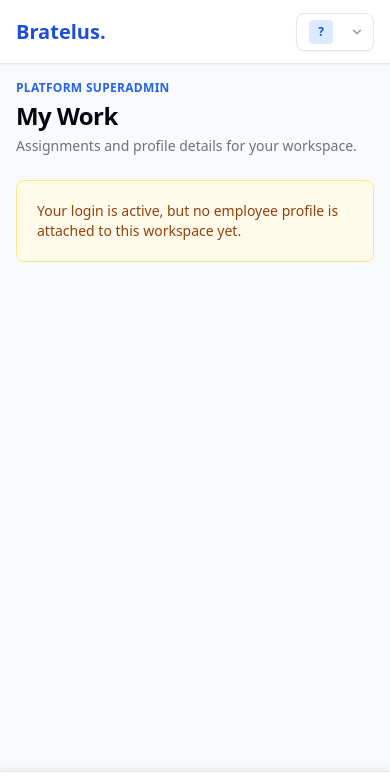
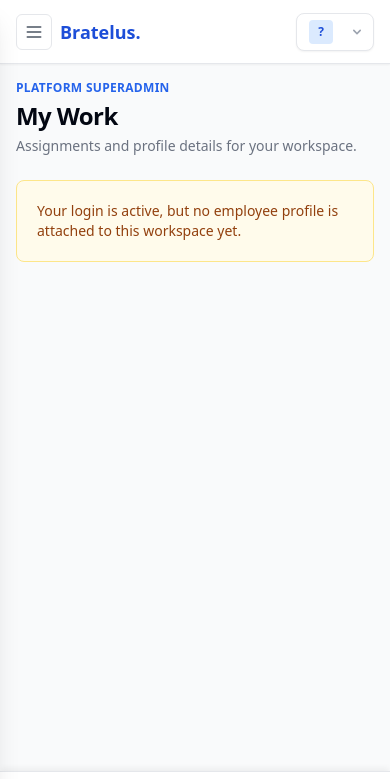
Before and after one commit to bononamedia/bratelus-crm, a Django app: page /me/ in a window 390 px wide. Shown: the top 779 px of the page. Run offline with Django 5.2, Linux system fonts and the light colour scheme; the visitor is signed in with stand-in values (Sample User, id 1); data that the repository does not hold is empty; parts of the project's set-up code (start-up, migrations or seed data) failed here and were passed over; some libraries are stand-ins or nearby versions.

Commit message:
Fix navigation separation and mobile responsiveness

```diff
--- a/templates/base.html
+++ b/templates/base.html
@@ -33,6 +33,7 @@
 
         .nav-module {
             overflow: hidden;
+            flex: 0 0 auto;
         }
 
         .nav-module-toggle:focus-visible,
@@ -42,15 +43,22 @@
         }
     </style>
 </head>
-<body class="bg-gray-50 text-gray-900 font-sans antialiased pb-16 md:pb-0 md:pl-72 flex flex-col min-h-screen">
+<body class="bg-gray-50 text-gray-900 font-sans antialiased pb-16 md:pb-0 md:pl-72 flex flex-col min-h-screen overflow-x-hidden">
 
-    <aside class="hidden md:flex flex-col w-72 h-screen px-4 py-6 bg-slate-950 text-white fixed top-0 left-0 z-40 shadow-lg">
+    <div id="mobile-sidebar-backdrop" class="fixed inset-0 z-40 hidden bg-slate-950/55 backdrop-blur-sm md:hidden" onclick="closeMobileSidebar()"></div>
+
+    <aside id="app-sidebar" class="fixed left-0 top-0 z-50 flex h-dvh w-[min(18rem,calc(100vw-3rem))] -translate-x-full flex-col bg-slate-950 px-4 py-5 text-white shadow-xl transition-transform duration-200 md:z-40 md:w-72 md:translate-x-0 md:py-6">
         <div class="mb-6 flex items-center justify-between">
             <h2 class="text-2xl font-semibold text-white">Bratelus<span class="text-sky-400">.</span></h2>
-            <span class="rounded-full border border-white/10 bg-white/5 px-2 py-1 text-[10px] font-medium uppercase tracking-wide text-slate-400">CRM</span>
+            <div class="flex items-center gap-2">
+                <span class="rounded-full border border-white/10 bg-white/5 px-2 py-1 text-[10px] font-medium uppercase tracking-wide text-slate-400">CRM</span>
+                <button type="button" onclick="closeMobileSidebar()" class="flex h-8 w-8 items-center justify-center rounded-md text-slate-400 hover:bg-white/10 hover:text-white md:hidden" aria-label="Close navigation">
+                    <svg class="h-5 w-5" fill="none" stroke="currentColor" viewBox="0 0 24 24"><path stroke-linecap="round" stroke-linejoin="round" stroke-width="2" d="M6 18L18 6M6 6l12 12"></path></svg>
+                </button>
+            </div>
         </div>
-        <nav class="flex flex-col gap-2 flex-1 overflow-y-auto pr-1">
-            <a href="{% url 'dashboard' %}" class="flex items-center rounded-lg border border-white/10 bg-white/5 px-3 py-2.5 text-sm font-medium text-slate-100 hover:bg-white/10 transition-colors">
+        <nav class="flex min-h-0 flex-1 flex-col gap-2 overflow-y-auto overscroll-contain pr-1">
+            <a href="{% url 'dashboard' %}" class="flex shrink-0 items-center rounded-lg border border-white/10 bg-white/5 px-3 py-2.5 text-sm font-medium text-slate-100 hover:bg-white/10 transition-colors">
                 <span class="mr-3 flex h-8 w-8 items-center justify-center rounded-md bg-sky-500/10 text-sky-300">
                     <svg class="w-4 h-4" fill="none" stroke="currentColor" viewBox="0 0 24 24"><path stroke-linecap="round" stroke-linejoin="round" stroke-width="2" d="M3 12l2-2m0 0l7-7 7 7M5 10v10a1 1 0 001 1h3m10-11l2 2m-2-2v10a1 1 0 01-1 1h-3m-6 0a1 1 0 001-1v-4a1 1 0 011-1h2a1 1 0 011 1v4a1 1 0 001 1m-6 0h6"></path></svg>
                 </span>
@@ -74,7 +82,6 @@
                     <a href="{% url 'contacts' %}" class="nav-subitem">Contacts</a>
                     <a href="{% url 'properties' %}" class="nav-subitem">Properties</a>
                     <a href="{% url 'payment_methods' %}" class="nav-subitem">Payment Methods</a>
-                    <a href="{% url 'billing_overview' %}" class="nav-subitem">Bratelus Subscription</a>
                     <a href="{% url 'leads' %}" class="nav-subitem">Leads Pipeline</a>
                 </div>
             </div>
@@ -200,21 +207,26 @@
         </div>
     </aside>
 
-    <div class="flex-1 flex flex-col relative w-full">
+    <div class="relative flex w-full min-w-0 flex-1 flex-col">
 
         <header class="bg-white border-b border-gray-200 h-16 flex items-center justify-between px-4 sm:px-6 lg:px-8 shadow-sm z-30 sticky top-0">
-            <div class="md:hidden font-semibold text-xl text-blue-700">Bratelus.</div>
+            <div class="flex items-center gap-2 md:hidden">
+                <button type="button" onclick="openMobileSidebar()" class="flex h-9 w-9 items-center justify-center rounded-md border border-gray-200 text-gray-600 hover:bg-gray-50" aria-label="Open navigation" aria-controls="app-sidebar">
+                    <svg class="h-5 w-5" fill="none" stroke="currentColor" viewBox="0 0 24 24"><path stroke-linecap="round" stroke-linejoin="round" stroke-width="2" d="M4 6h16M4 12h16M4 18h16"></path></svg>
+                </button>
+                <div class="font-semibold text-lg text-blue-700">Bratelus.</div>
+            </div>
 
             <div class="hidden md:block flex-1"></div>
 
-            <div class="relative inline-block text-left">
+            <div class="relative inline-block max-w-[calc(100vw-8rem)] text-left sm:max-w-none">
                 <div>
-                    <button type="button" onclick="toggleOrgMenu()" class="inline-flex items-center justify-between w-full rounded-lg border border-gray-200 shadow-sm px-3 py-1.5 bg-white text-sm font-medium text-gray-700 hover:bg-gray-50 focus:outline-none focus:ring-2 focus:ring-offset-2 focus:ring-blue-500 transition-all" id="org-menu-button" aria-expanded="true" aria-haspopup="true">
-                        <div class="flex items-center">
+                    <button type="button" onclick="toggleOrgMenu()" class="inline-flex w-full items-center justify-between rounded-lg border border-gray-200 bg-white px-3 py-1.5 text-sm font-medium text-gray-700 shadow-sm transition-all hover:bg-gray-50 focus:outline-none focus:ring-2 focus:ring-blue-500 focus:ring-offset-2" id="org-menu-button" aria-expanded="false" aria-haspopup="true">
+                        <div class="flex min-w-0 items-center">
                             <div class="h-6 w-6 rounded bg-blue-100 text-blue-700 flex items-center justify-center font-bold mr-2 text-xs uppercase">
                                 {{ active_org.name|make_list|first|default:"?" }}
                             </div>
-                            <span id="current-org-name" class="hidden sm:inline">{{ active_org.name|default:"Select Organization" }}</span>
+                            <span id="current-org-name" class="hidden truncate sm:inline">{{ active_org.name|default:"Select Organization" }}</span>
                         </div>
                         <svg class="-mr-1 ml-2 h-4 w-4 text-gray-400" xmlns="http://www.w3.org/2000/svg" viewBox="0 0 20 20" fill="currentColor" aria-hidden="true">
                             <path fill-rule="evenodd" d="M5.293 7.293a1 1 0 011.414 0L10 10.586l3.293-3.293a1 1 0 111.414 1.414l-4 4a1 1 0 01-1.414 0l-4-4a1 1 0 010-1.414z" clip-rule="evenodd" />
@@ -222,7 +234,7 @@
                     </button>
                 </div>
 
-                <div id="org-dropdown-menu" class="origin-top-right absolute right-0 mt-2 w-64 rounded-md shadow-lg bg-white ring-1 ring-black ring-opacity-5 divide-y divide-gray-100 hidden z-50" role="menu" aria-orientation="vertical" aria-labelledby="org-menu-button" tabindex="-1">
+                <div id="org-dropdown-menu" class="absolute right-0 z-50 mt-2 hidden w-72 max-w-[calc(100vw-2rem)] origin-top-right divide-y divide-gray-100 rounded-md bg-white shadow-lg ring-1 ring-black ring-opacity-5" role="menu" aria-orientation="vertical" aria-labelledby="org-menu-button" tabindex="-1">
                     <div class="px-4 py-3 bg-gray-50 rounded-t-md">
                         <p class="text-xs font-medium text-gray-500 uppercase tracking-wider">My Organizations</p>
                     </div>
@@ -242,6 +254,15 @@
                         <div class="px-4 py-3 text-sm text-gray-500 italic text-center">No organizations assigned.</div>
                         {% endfor %}
                     </div>
+                    {% if can_manage_active_org %}
+                    <div class="py-1" role="none">
+                        <p class="px-4 pb-1 pt-2 text-[10px] font-medium uppercase tracking-wide text-gray-400">Bratelus account</p>
+                        <a href="{% url 'billing_overview' %}" class="flex items-center px-4 py-2 text-sm font-medium text-gray-700 transition-colors hover:bg-gray-100" role="menuitem">
+                            <svg class="mr-2 h-4 w-4 text-blue-500" fill="none" stroke="currentColor" viewBox="0 0 24 24"><path stroke-linecap="round" stroke-linejoin="round" stroke-width="2" d="M3 10h18M7 15h2m4 0h4M5 19h14a2 2 0 002-2V7a2 2 0 00-2-2H5a2 2 0 00-2 2v10a2 2 0 002 2z"></path></svg>
+                            Subscription
+                        </a>
+                    </div>
+                    {% endif %}
                     <div class="py-1 border-t border-gray-100" role="none">
                         <a href="{% url 'workspace_create' %}" class="flex items-center px-4 py-2 text-sm text-gray-700 hover:bg-gray-100 transition-colors" role="menuitem">
                             <span class="mr-2 text-lg leading-none text-gray-400">+</span>
@@ -319,6 +340,19 @@
         function toggleOrgMenu() {
             const menu = document.getElementById('org-dropdown-menu');
             menu.classList.toggle('hidden');
+            document.getElementById('org-menu-button').setAttribute('aria-expanded', menu.classList.contains('hidden') ? 'false' : 'true');
+        }
+
+        function openMobileSidebar() {
+            document.getElementById('app-sidebar').classList.remove('-translate-x-full');
+            document.getElementById('mobile-sidebar-backdrop').classList.remove('hidden');
+            document.body.classList.add('overflow-hidden');
+        }
+
+        function closeMobileSidebar() {
+            document.getElementById('app-sidebar').classList.add('-translate-x-full');
+            document.getElementById('mobile-sidebar-backdrop').classList.add('hidden');
+            document.body.classList.remove('overflow-hidden');
         }
 
         function setOpenModule(moduleName, persist = true) {
@@ -403,6 +437,16 @@
             const menu = document.getElementById('org-dropdown-menu');
             if (button && menu && !button.contains(event.target) && !menu.contains(event.target)) {
                 menu.classList.add('hidden');
+                button.setAttribute('aria-expanded', 'false');
+            }
+        });
+
+        document.addEventListener('keydown', function(event) {
+            if (event.key === 'Escape') {
+                closeMobileSidebar();
+                const menu = document.getElementById('org-dropdown-menu');
+                menu.classList.add('hidden');
+                document.getElementById('org-menu-button').setAttribute('aria-expanded', 'false');
             }
         });
 
@@ -418,6 +462,10 @@
 
             setOpenModule(moduleForCurrentPath(), false);
             highlightActiveNavItem();
+
+            document.querySelectorAll('#app-sidebar a').forEach(link => {
+                link.addEventListener('click', closeMobileSidebar);
+            });
         });
     </script>
 </body>
--- a/templates/billing_overview.html
+++ b/templates/billing_overview.html
@@ -33,7 +33,7 @@
         <section class="overflow-hidden rounded-lg border border-gray-200 bg-white">
             <div class="border-b border-gray-200 px-5 py-4"><h2 class="font-semibold text-gray-950">Current price breakdown</h2></div>
             <div class="divide-y divide-gray-100">
-                {% for row in pricing_breakdown %}<div class="grid grid-cols-[1fr_auto_auto] gap-4 px-5 py-4 text-sm"><span class="text-gray-700">{{ row.label }}</span><span class="text-gray-500">{{ row.quantity }} x ${{ row.unit_amount }}</span><span class="font-semibold text-gray-950">${{ row.amount }}</span></div>{% endfor %}
+                {% for row in pricing_breakdown %}<div class="flex flex-col gap-1 px-5 py-4 text-sm sm:grid sm:grid-cols-[1fr_auto_auto] sm:gap-4"><span class="text-gray-700">{{ row.label }}</span><span class="text-gray-500">{{ row.quantity }} x ${{ row.unit_amount }}</span><span class="font-semibold text-gray-950">${{ row.amount }}</span></div>{% endfor %}
             </div>
         </section>
         <section class="overflow-hidden rounded-lg border border-gray-200 bg-white">
--- a/templates/leads.html
+++ b/templates/leads.html
@@ -28,7 +28,7 @@
                 <p class="text-xs text-gray-400 mt-1">Must be attached to a client account.</p>
             </div>
 
-            <div class="grid grid-cols-2 gap-4 mb-5">
+            <div class="mb-5 grid grid-cols-1 gap-4 sm:grid-cols-2">
                 <div>
                     <label class="block text-sm font-semibold text-gray-700 mb-2">First Name</label>
                     <input type="text" id="first_name" required placeholder="John" class="bg-gray-50 border border-gray-300 text-gray-900 text-sm rounded-lg focus:ring-blue-500 focus:border-blue-500 block w-full p-2.5 transition-colors">
```
